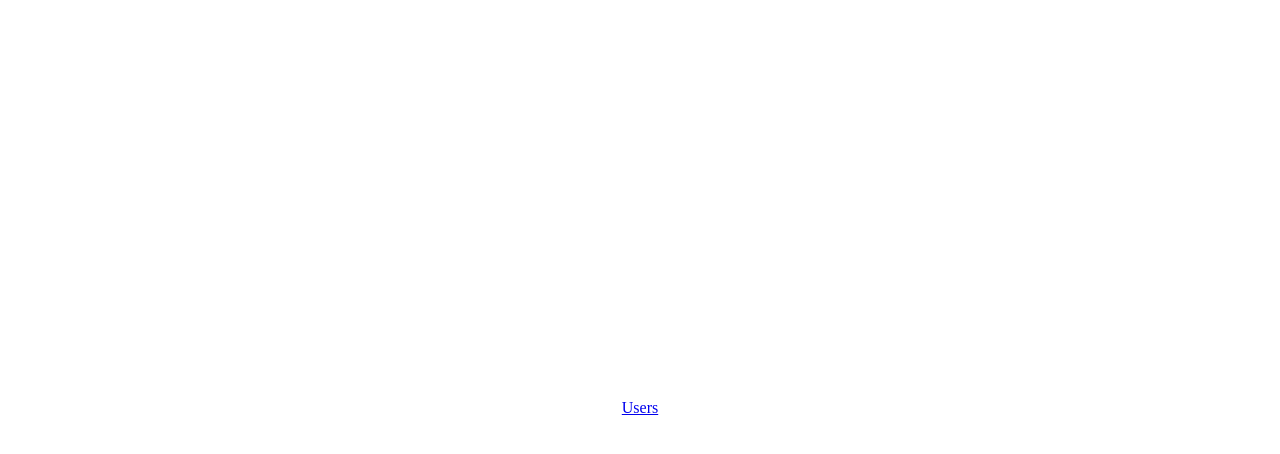
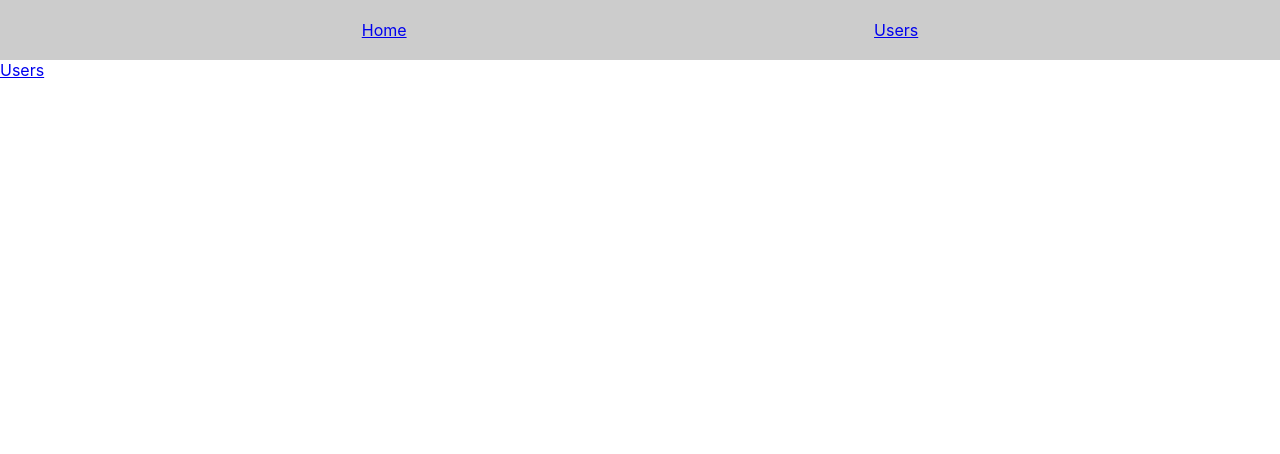
Before and after one commit to degfra/vue-nuxt-app, a Nuxt app: page / in a window 1280 px wide. Shown: the top 454 px of the page. Built offline with nearby package versions, Linux system fonts and the light colour scheme.

Commit message:
Layouts vs pages vs components

```diff
--- /dev/null
+++ b/components/Header.vue
@@ -0,0 +1,33 @@
+<template>
+  <header class="header">
+      <ul class="nav-items">
+          <li>
+              <nuxt-link to="/">Home</nuxt-link>
+          </li>
+          <li>
+              <nuxt-link to="/users">Users</nuxt-link>
+          </li>
+      </ul>
+  </header>
+</template>
+
+<style scope>
+    .header {
+        width: 100%;
+        height: 60px;
+        display: flex;
+        justify-content: center;
+        align-items: center;
+        background-color: #ccc;
+    }
+
+    .nav-items {
+        list-style: none;
+        padding: 0;
+        margin: 0;
+        display: flex;
+        justify-content: space-around;
+        align-items: center;
+        width: 80%;
+    }
+</style>
--- a/layouts/default.vue
+++ b/layouts/default.vue
@@ -1,11 +1,22 @@
 <template>
   <div>
+    <Header />
     <nuxt/>
   </div>
 </template>
 
+<script>
+import Header from '@/components/Header'
+export default {
+  components: {
+    Header
+  }
+}
+</script>
+
+
 <style>
-/* html
+html
 {
   font-family: "Source Sans Pro", -apple-system, BlinkMacSystemFont, "Segoe UI", Roboto, "Helvetica Neue", Arial, sans-serif;
   font-size: 16px;
@@ -49,5 +60,5 @@
 {
   color: #fff;
   background-color: #35495e;
-} */
+}
 </style>
--- a/layouts/users.vue
+++ b/layouts/users.vue
@@ -1,5 +1,6 @@
 <template>
   <div>
+    <Header />
       <header>
           USERS SECTION
       </header>
@@ -7,5 +8,14 @@
   </div>
 </template>
 
+<script>
+import Header from '@/components/Header'
+export default {
+  components: {
+    Header
+  }
+}
+</script>
+
 <style>
 </style>
--- a/pages/index.vue
+++ b/pages/index.vue
@@ -23,6 +23,8 @@
       <a href="/users">Users</a> -->
 
       <!-- Router Link intercept => stay in SPA mode all in the browser -->
+
+      <Header />
       <nuxt-link to="/users">Users</nuxt-link>
 
     </section>
@@ -31,17 +33,12 @@
 </template>
 
 <script>
-import Logo from '~/components/Logo.vue'
-
 export default {
-  components: {
-    Logo
-  }
 }
 </script>
 
 <style>
-.container
+/* .container
 {
   min-height: 100vh;
   display: flex;
@@ -52,7 +49,7 @@
 .title
 {
   font-family: "Quicksand", "Source Sans Pro", -apple-system, BlinkMacSystemFont, "Segoe UI", Roboto, "Helvetica Neue", Arial, sans-serif; /* 1 */
-  display: block;
+  /* display: block;
   font-weight: 300;
   font-size: 100px;
   color: #35495e;
@@ -69,5 +66,5 @@
 .links
 {
   padding-top: 15px;
-}
+} */
 </style>
--- a/pages/users.vue
+++ b/pages/users.vue
@@ -26,3 +26,7 @@
   layout: 'users'
 }
 </script>
+
+<style scoped>
+
+</style>
--- a/pages/users/index.vue
+++ b/pages/users/index.vue
@@ -1,5 +1,9 @@
 <template>
+<div>
+  <Header />
   <p>Please enter an id and click the button</p>
+</div>
+
 </template>
 
 <script>
```
